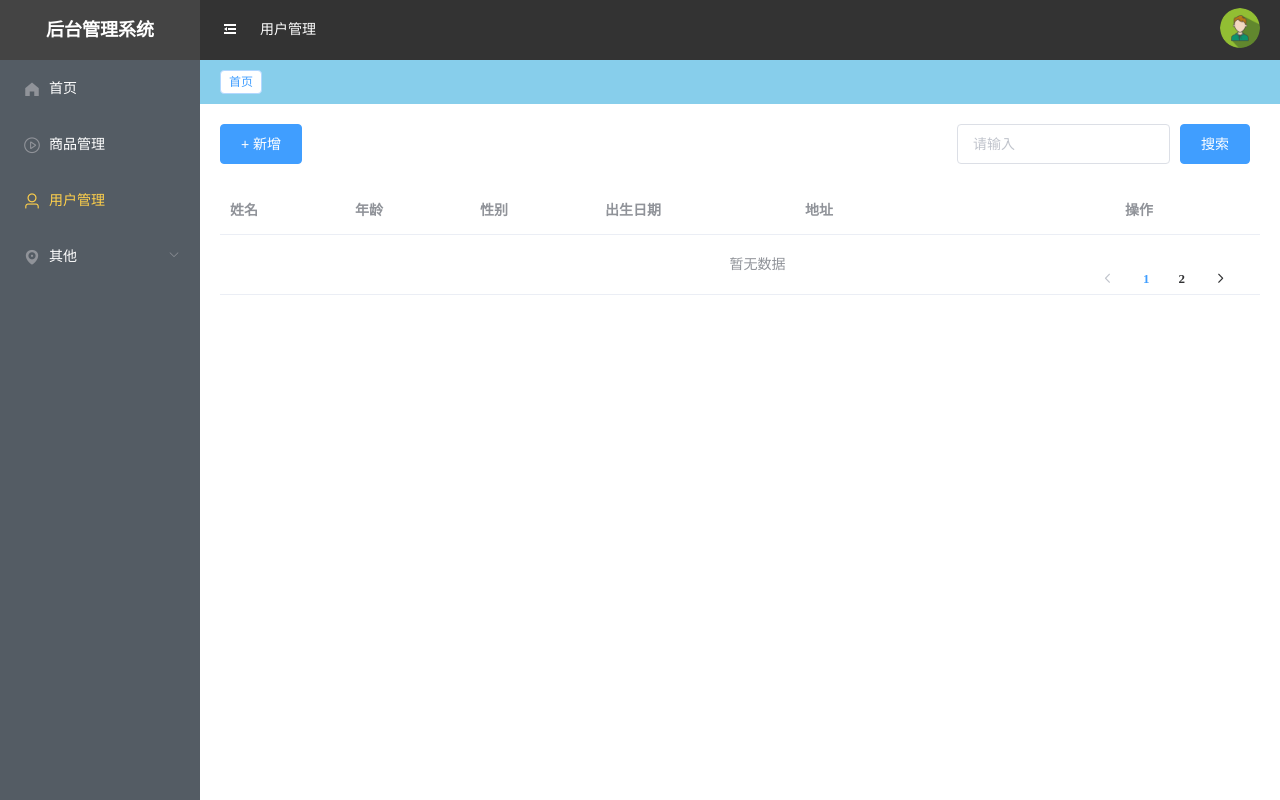
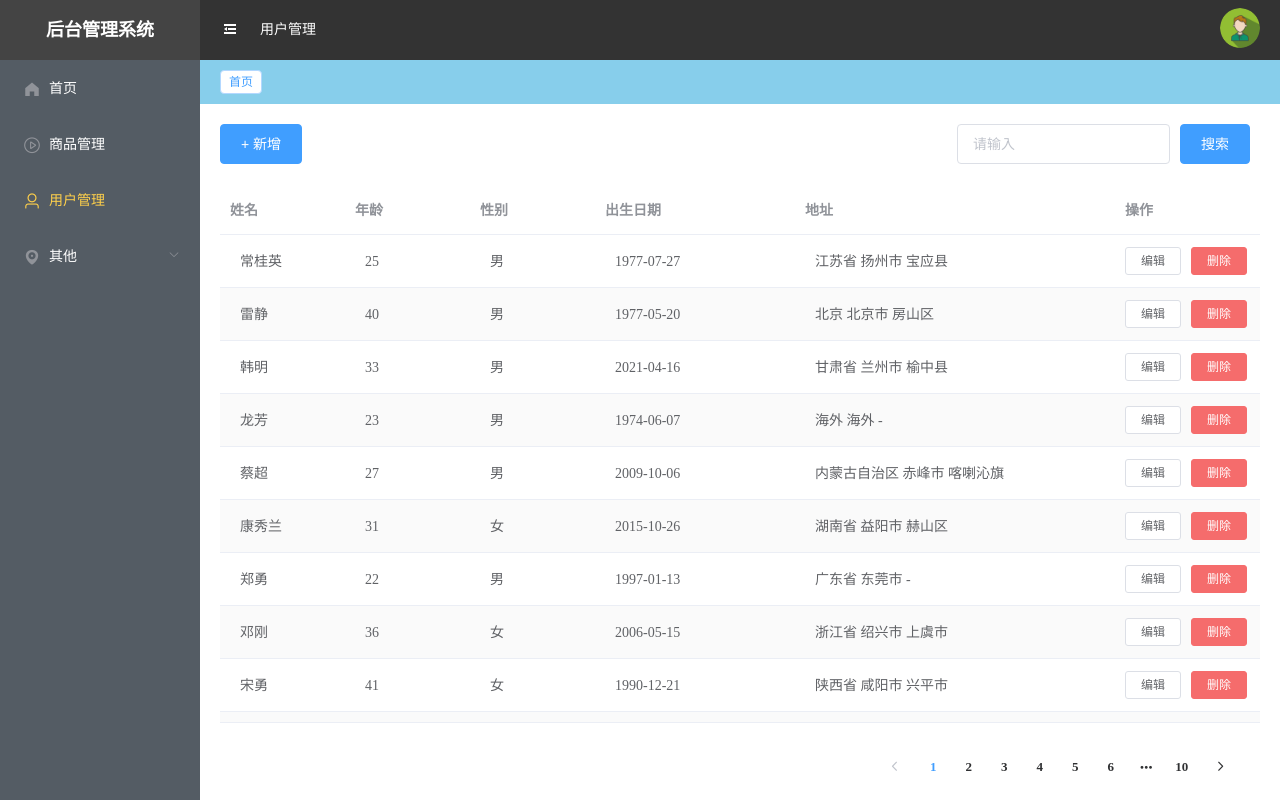
Before and after one commit to wfanxin/vue-manage, a Vue app: page /user in a window 1280 px wide. Built offline with nearby package versions, Linux system fonts and the light colour scheme.

Commit message:
表格数据渲染

```diff
--- a/src/api/data.js
+++ b/src/api/data.js
@@ -1,10 +1,10 @@
 import axios from './axios';
 
-export const getMenu = (param) => {
+export const getMenu = (params) => {
     return axios.request({
         url: '/permission/getMenu',
         method: 'post',
-        data: param
+        data: params
     })
 }
 
@@ -15,10 +15,10 @@ export const getData = () => {
     })
 }
 
-export const getList = (param) => {
+export const getList = (params) => {
     return axios.request({
         url: '/user/getList',
         method: 'get',
-        param
+        params
     })
 }
--- a/src/api/mock.js
+++ b/src/api/mock.js
@@ -5,4 +5,5 @@ import userApi from './mockServeData/user'
 Mock.mock('/home/getData', 'get', homeApi.getStatisticalData())
 Mock.mock('/user/add', 'post', userApi.addUser)
 Mock.mock('/user/edit', 'post', userApi.updateUser)
-Mock.mock('/user/getList', 'get', userApi.getUserList)
+Mock.mock(RegExp('/user/getList'+'.*'), 'get', userApi.getUserList)
+Mock.mock('/user/del', 'post', userApi.deleteUser)
--- a/src/api/mockServeData/user.js
+++ b/src/api/mockServeData/user.js
@@ -2,16 +2,16 @@ import Mock from 'mockjs'
 
 // get请求从config.url获取参数，post从config.body中获取参数
 function param2Obj(url) {
-    const serch = url.split('?')[1]
-    if (!serch) {
+    const search = url.split('?')[1]
+    if (!search) {
         return {}
     }
     return JSON.parse(
         '{"' +
         decodeURIComponent(search) // 对被转码的地址进行解码
             .replace(/"/g, '\\"')
-            .replace(/"/g, '\\"')
-            .replace(/"/g, '\\"') +
+            .replace(/&/g, '","')
+            .replace(/=/g, '":"') +
         '"}'
     )
 }
@@ -41,6 +41,7 @@ export default {
      */
     getUserList: config => {
         const { name, page = 1, limit = 20 } = param2Obj(config.url)
+        console.log(config.url)
         // 获取符合条件的数据
         const mockList = List.filter(user => {
             if (name && user.name.indexOf(name) === -1 && user.address.indexOf(name) === -1) {
@@ -50,6 +51,11 @@ export default {
         })
         // 对数据进行分页
         const pageList = mockList.filter((item, index) => index < limit * page && index >= limit * (page -1))
+        return {
+            code: 200,
+            count: mockList.length,
+            list: pageList
+        }
     },
 
     /**
--- a/src/views/user/index.vue
+++ b/src/views/user/index.vue
@@ -29,7 +29,7 @@
                 :inline="true"
                 ref="searchForm"
             >
-                <el-button type="primary" @click="getList">搜索</el-button>
+                <el-button type="primary" @click="getList(searchForm.keyword)">搜索</el-button>
             </common-form>
         </div>
         <common-table
@@ -117,7 +117,7 @@
                         label: '年龄'
                     },
                     {
-                        prop: 'sex',
+                        prop: 'sexLabel',
                         label: '性别'
                     },
                     {
@@ -132,10 +132,14 @@
                     }
                 ],
                 config: {
+                    loading: false,
                     page: 1,
                     total: 30
                 }
             }
+        },
+        created() {
+            this.getList()
         },
         methods: {
             initOperateForm() {
@@ -148,36 +152,70 @@
                 }
             },
             addUser() {
+                this.operateType = 'add'
                 this.isShow = true
-                this.operateType = 'add'
                 this.initOperateForm()
             },
             confirm() {
                 if (this.operateType === 'edit') {
                     this.$http.post('/user/edit', this.operateForm).then(res => {
                         this.isShow = false
+                        this.getList()
                     })
                 } else {
                     this.$http.post('/user/add', this.operateForm).then(res => {
-                        console.log(res)
                         this.isShow = false
+                        this.getList()
                     })
                 }
             },
-            getList() {
-
+            getList(name = '') {
+                this.config.loading = true
+                name ? this.config.page = 1 : ''
+                getList({
+                    page: this.config.page,
+                    name
+                }).then(res => {
+                    console.log(res)
+                    this.tableData = res.data.list.map(item => {
+                        item.sexLabel = item.sex === 0 ? '女' : '男'
+                        return item
+                    })
+                    this.config.total = res.data.count
+                    this.config.loading = false
+                })
             },
-            editUser() {
-
+            editUser(row) {
+                this.operateType = 'edit'
+                this.isShow = true
+                this.operateForm = row
             },
-            delUser() {
-
+            delUser(row) {
+                this.$confirm('此操作将删除该用户，是否继续？', '提示', {
+                    confirmButtonText: '确认',
+                    cancelButtonText: '取消',
+                    type: 'warning'
+                }).then(() => {
+                    const id = row.id
+                    this.$http.post('user/del', {
+                        param: { id }
+                    }).then(() => {
+                        this.$message({
+                            type: 'success',
+                            message: '删除成功'
+                        })
+                        this.getList()
+                    })
+                })
             }
         }
     }
 </script>
 
 <style lang="less" scoped>
+    .manage{
+        height: 100%;
+    }
     .manage-header{
         display: flex;
         justify-content: space-between;
```
